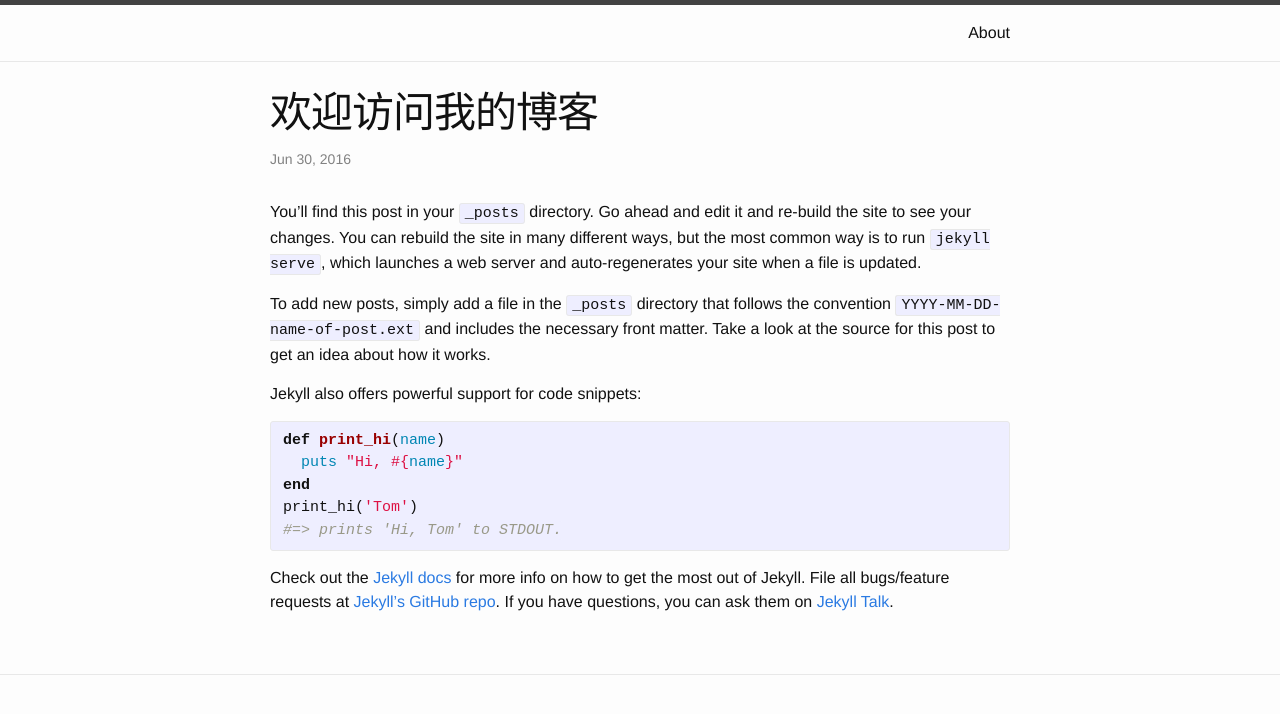
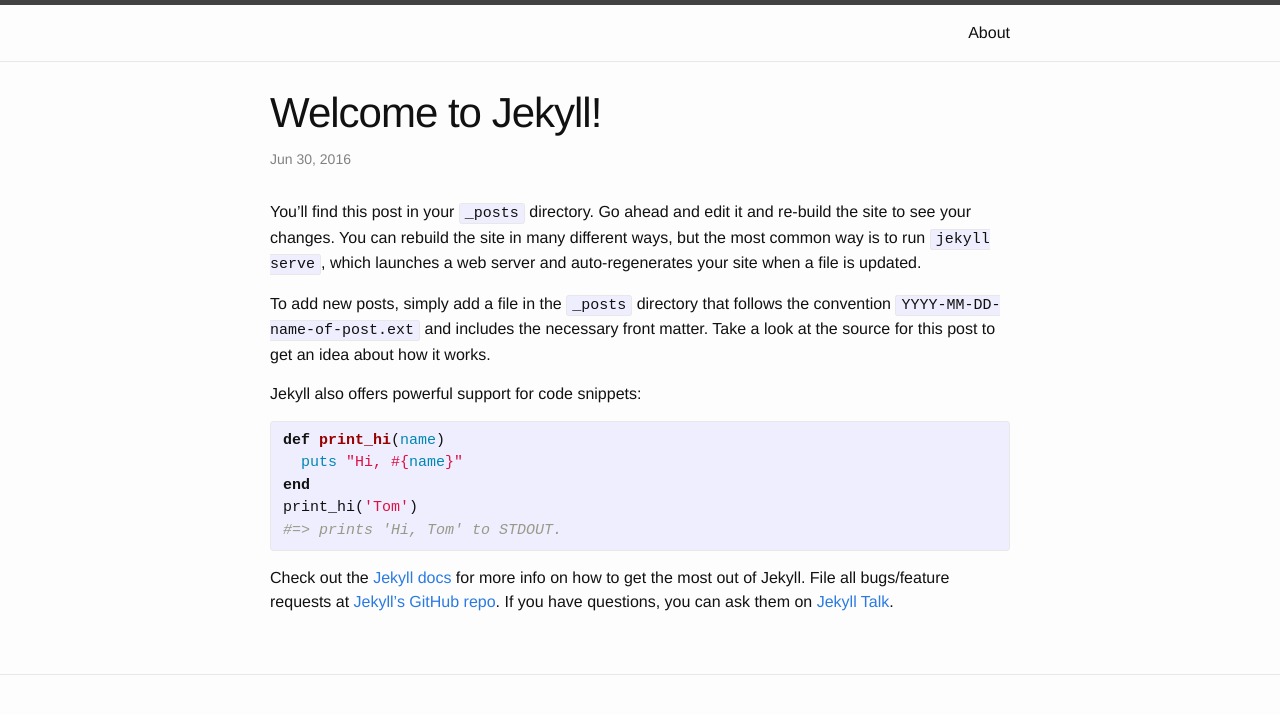
Before and after one commit to loginzhang2/loginzhang2.github.io, a Jekyll site: the page built from _posts/2016-07-18-welcome-to-jekyll.markdown, in a window 1280 px wide. Shown: the top 714 px of the page. Built offline with Jekyll 4.4.1, drawn with Linux system fonts in a browser that asks for light colours; Markdown is read by kramdown in place of the engine named in the settings.

Commit message:
Update 2016-07-18-welcome-to-jekyll.markdown

```diff
--- a/_posts/2016-07-18-welcome-to-jekyll.markdown
+++ b/_posts/2016-07-18-welcome-to-jekyll.markdown
@@ -1,6 +1,6 @@
 ---
 layout: post
-title:  "欢迎访问我的博客"
+title:  "Welcome to Jekyll!"
 date:   2016-07-01 06:48:07 +0800
 categories: jekyll update
 ---
```
